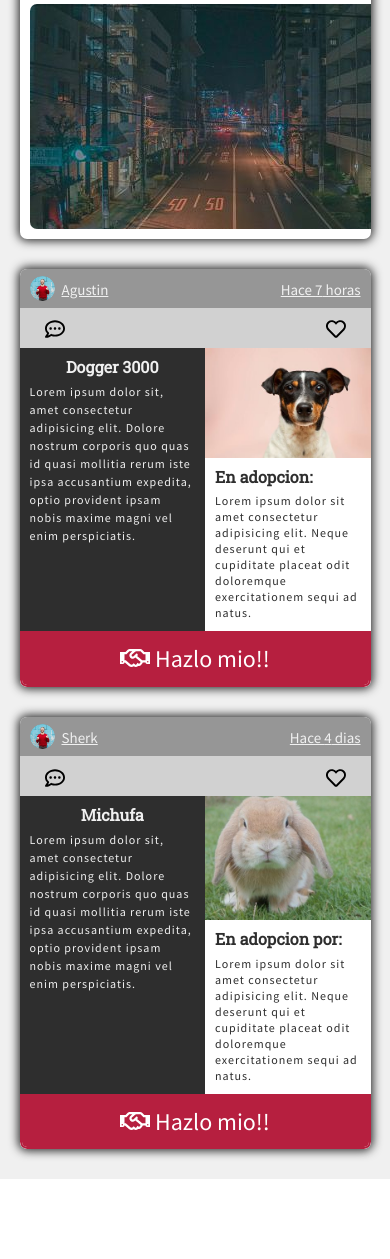
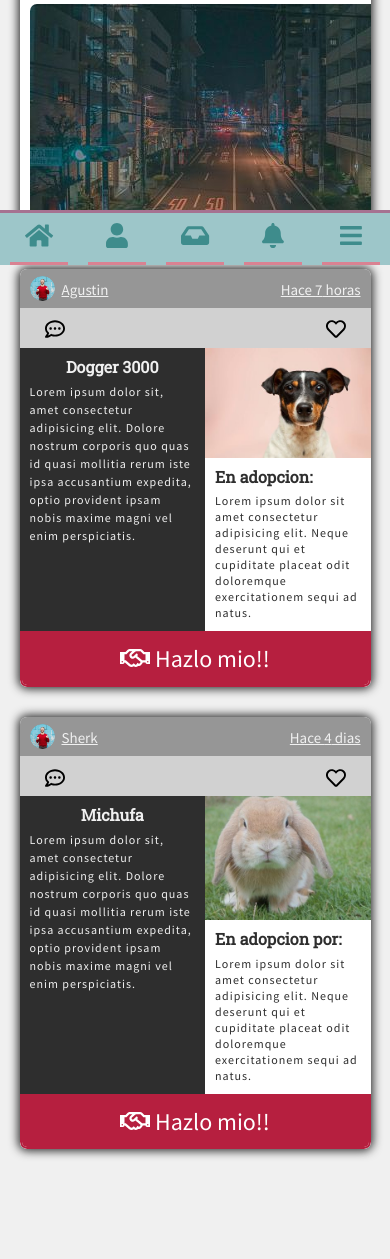
Before and after one commit to AngelKero/aCanem, a PHP site: page / in a window 390 px wide. Shown: the part 583-1842 px from the top of the page. Before the commit the page ends 1762 px from the top, so only its background shows below. Run offline with PHP 8.4, Linux system fonts and the light colour scheme; some libraries are stand-ins or nearby versions.

Commit message:
Se agrego la navegacion para moviles

```diff
--- a/sass/_sizeMedium.sass
+++ b/sass/_sizeMedium.sass
@@ -15,6 +15,31 @@
                     width: 85%
 
 @media screen and ( max-width: 1000px )
+    body
+        margin-bottom: 80px
+    .navegacion-movil
+        &>.buttons-navigation
+            padding-left: 0px !important
+            border-top: 3px solid $color-2-hex
+            position: fixed
+            bottom: 0px
+            left: 0px
+            right: 0px
+            width: 100vw
+            display: flex
+            flex-wrap: nowrap
+            justify-content: space-around
+            li
+                border-bottom: 3px solid $color-1-hex
+                width: 15%
+                margin-left: 0px
+                a
+                    padding: 10px
+                    .icon-button
+                        font-size: 25px
+                        color: $color-4-hex
+                    .text-button
+                        display: none
     header
         .navigation
             justify-content: space-around !important
--- a/sass/master.css
+++ b/sass/master.css
@@ -16,6 +16,63 @@ body {
 
 img {
   vertical-align: top;
+}
+
+.buttons-navigation {
+  background: #9DC6C9;
+  margin: 0;
+  margin-bottom: -4px;
+  margin-right: 15px;
+  list-style: none;
+  display: -webkit-box;
+  display: -ms-flexbox;
+  display: flex;
+  -webkit-box-orient: horizontal;
+  -webkit-box-direction: normal;
+      -ms-flex-direction: row;
+          flex-direction: row;
+}
+
+.buttons-navigation li {
+  margin-left: 30px;
+}
+
+.buttons-navigation li a {
+  text-decoration: none;
+  display: -webkit-box;
+  display: -ms-flexbox;
+  display: flex;
+  -webkit-box-orient: vertical;
+  -webkit-box-direction: normal;
+      -ms-flex-direction: column;
+          flex-direction: column;
+}
+
+.buttons-navigation li a .icon-button {
+  margin: 0;
+  padding: 0;
+  font-size: 18px;
+  color: #3E8C8C;
+  text-align: center;
+}
+
+.buttons-navigation li a .icon-button .text-button {
+  margin: 0;
+  margin-top: 7px;
+  color: #2e2e2e;
+  font-size: 12px;
+  letter-spacing: 1px;
+  text-align: center;
+  font-family: "Source Sans Pro", sans-serif;
+  font-weight: 550;
+}
+
+.buttons-navigation li a .icon-button .text-button:hover .text-button {
+  text-decoration: underline;
+}
+
+.navegacion-movil > .buttons-navigation {
+  display: none;
 }
 
 body header {
@@ -653,6 +658,40 @@ body main .main-of-page .articles .group-articles .type-adopt .get-pet:hover a {
 }
 
 @media screen and (max-width: 1000px) {
+  body {
+    margin-bottom: 80px;
+  }
+  .navegacion-movil > .buttons-navigation {
+    padding-left: 0px !important;
+    border-top: 3px solid #A67291;
+    position: fixed;
+    bottom: 0px;
+    left: 0px;
+    right: 0px;
+    width: 100vw;
+    display: -webkit-box;
+    display: -ms-flexbox;
+    display: flex;
+    -ms-flex-wrap: nowrap;
+        flex-wrap: nowrap;
+    -ms-flex-pack: distribute;
+        justify-content: space-around;
+  }
+  .navegacion-movil > .buttons-navigation li {
+    border-bottom: 3px solid #D98292;
+    width: 15%;
+    margin-left: 0px;
+  }
+  .navegacion-movil > .buttons-navigation li a {
+    padding: 10px;
+  }
+  .navegacion-movil > .buttons-navigation li a .icon-button {
+    font-size: 25px;
+    color: #3E8C8C;
+  }
+  .navegacion-movil > .buttons-navigation li a .text-button {
+    display: none;
+  }
   header .navigation {
     -ms-flex-pack: distribute !important;
         justify-content: space-around !important;
--- a/sass/master.sass
+++ b/sass/master.sass
@@ -39,6 +39,41 @@ body
 img
     vertical-align: top
 
+.buttons-navigation
+    background: $color-3-hex
+    margin: 0
+    margin-bottom: -4px
+    margin-right: 15px
+    list-style: none
+    display: flex
+    flex-direction: row
+    li
+        margin-left: 30px
+        a
+            text-decoration: none
+            display: flex
+            flex-direction: column
+            .icon-button
+                margin: 0
+                padding: 0
+                font-size: 18px
+                color: $color-4-hex
+                text-align: center
+                .text-button
+                    margin: 0
+                    margin-top: 7px
+                    color: $color-9-hex
+                    font-size: 12px
+                    letter-spacing: 1px
+                    text-align: center
+                    font-family: $fuente2
+                    font-weight: 550
+                    &:hover .text-button
+                        text-decoration: underline
+
+.navegacion-movil
+    &>.buttons-navigation
+        display: none
 
 @import header
 @import aside
--- a/views/feed.view.php
+++ b/views/feed.view.php
@@ -40,7 +40,7 @@
             </form>
             <ul class="buttons-navigation">
                 <li class="button-home">
-                    <a href="index.html">
+                    <a href="index.php">
                         <p class="icon-button"><i class="fas fa-home"></i></p>
                         <p class="text-button">Inicio</p>
                     </a>
@@ -202,5 +202,34 @@
             </div>
         </section>
     </main>
+    <aside class="navegacion-movil">
+        <ul class="buttons-navigation">
+            <li class="button-home">
+                <a href="index.php">
+                    <p class="icon-button"><i class="fas fa-home"></i></p>
+                </a>
+            </li>
+            <li class="button-cuenta">
+                <a href="#">
+                    <p class="icon-button"><i class="fas fa-user"></i></p>
+                </a>
+            </li>
+            <li class="button-messages">
+                <a href="#">
+                    <p class="icon-button"><i class="fas fa-inbox"></i></p>
+                </a>
+            </li>
+            <li class="button-notifications">
+                <a href="#">
+                    <p class="icon-button"><i class="fas fa-bell"></i></p>
+                </a>
+            </li>
+            <li class="button-options">
+                <a href="#">
+                    <p class="icon-button"><i class="fas fa-bars"></i></p>
+                </a>
+            </li>
+        </ul>
+    </aside>
 </body>
 </html>
```
Also changed, not shown: other parts of sass/master.css (+0 -52 lines), sass/_header.sass (+0 -30 lines), 1 other file.
